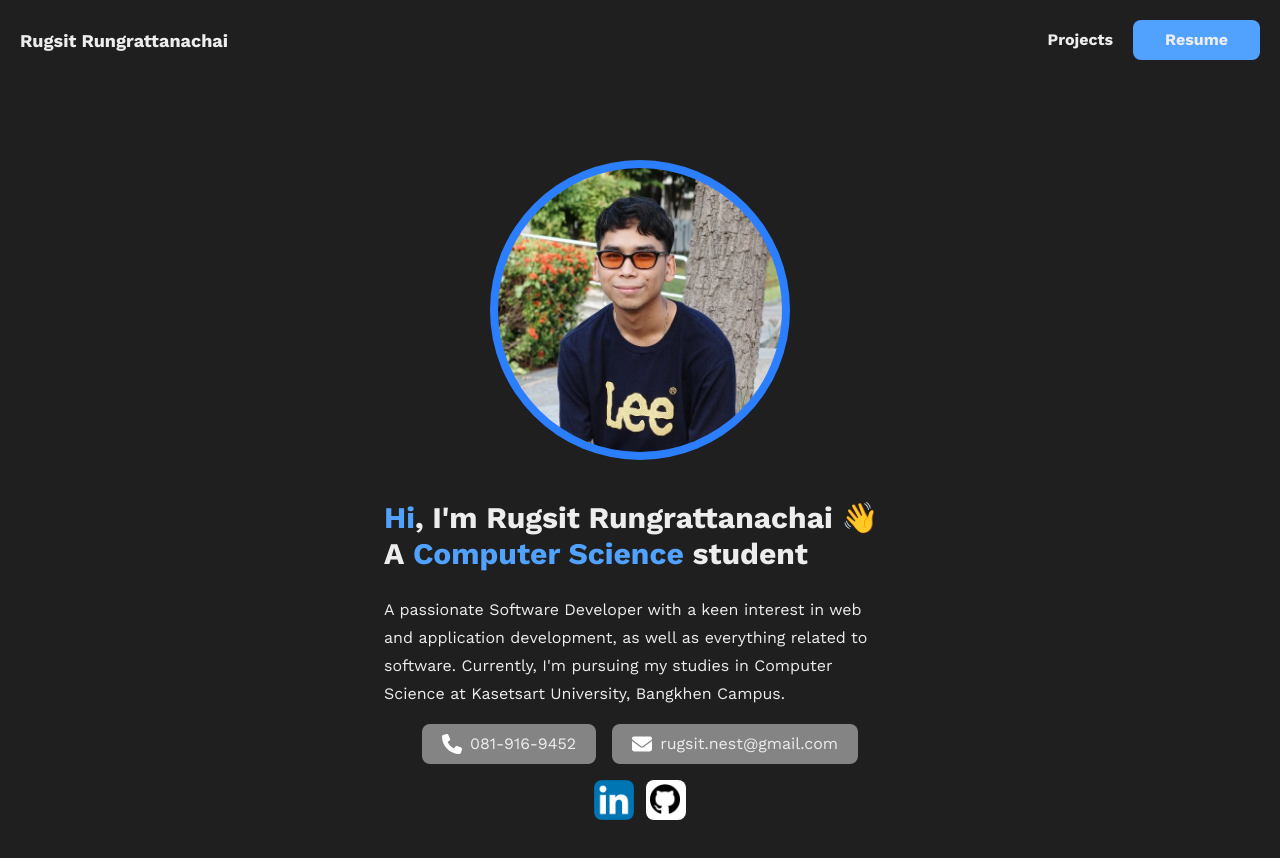
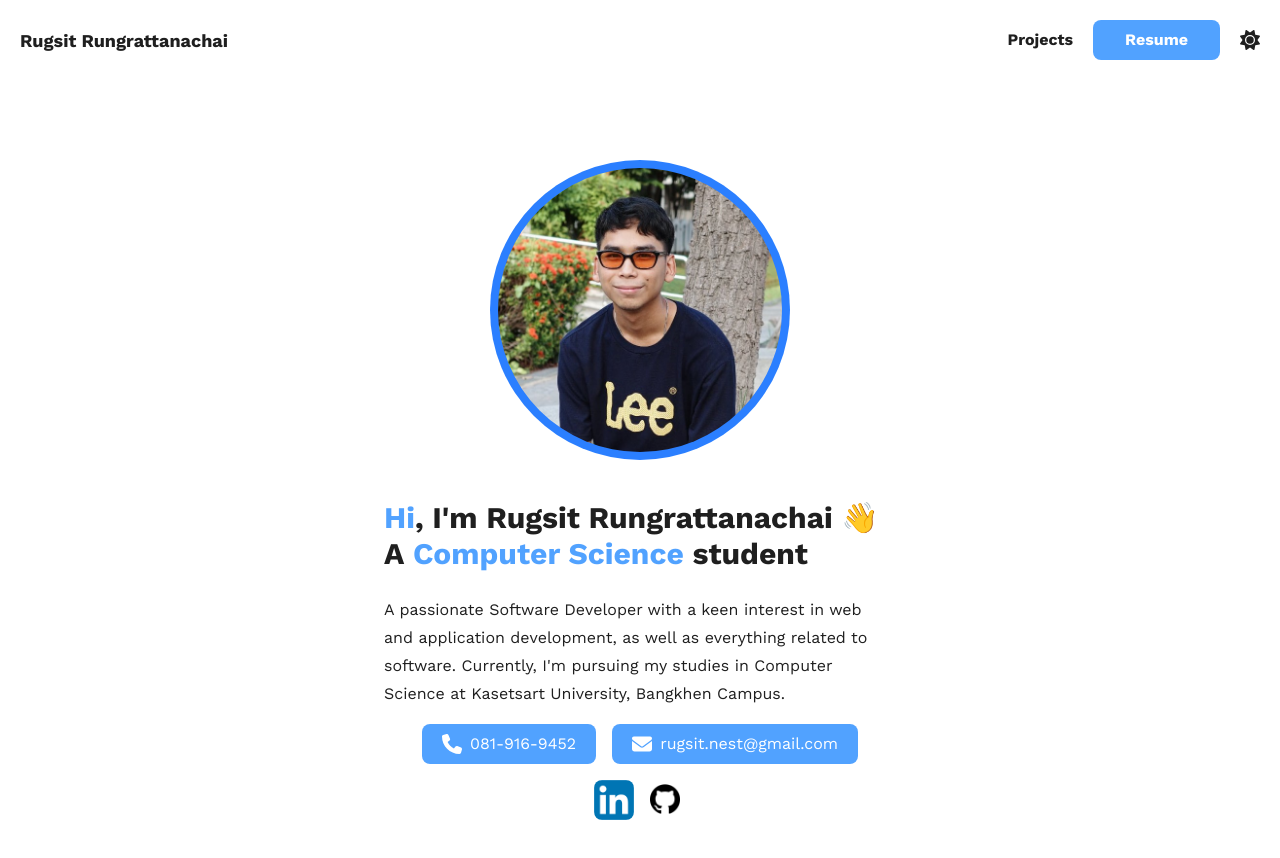
Before and after one commit to Rugsit/Portfolio, a Next.js app: page / in a window 1280 px wide. Shown: the top 858 px of the page. Built offline with nearby package versions, Linux system fonts and the light colour scheme.

Commit message:
feat: change theme dark or light

```diff
--- a/app/component/Icon.tsx
+++ b/app/component/Icon.tsx
@@ -105,3 +105,57 @@ export function Nuxt({
     </svg>
   );
 }
+
+export function Sun({
+  width,
+  height,
+  fill,
+  className,
+}: {
+  width: number;
+  height: number;
+  fill?: string;
+  className?: string;
+}) {
+  return (
+    <svg
+      xmlns="http://www.w3.org/2000/svg"
+      viewBox="0 0 512 512"
+      width={width}
+      height={height}
+      className={className}
+    >
+      <path
+        fill={fill}
+        d="M361.5 1.2c5 2.1 8.6 6.6 9.6 11.9L391 121l107.9 19.8c5.3 1 9.8 4.6 11.9 9.6s1.5 10.7-1.6 15.2L446.9 256l62.3 90.3c3.1 4.5 3.7 10.2 1.6 15.2s-6.6 8.6-11.9 9.6L391 391 371.1 498.9c-1 5.3-4.6 9.8-9.6 11.9s-10.7 1.5-15.2-1.6L256 446.9l-90.3 62.3c-4.5 3.1-10.2 3.7-15.2 1.6s-8.6-6.6-9.6-11.9L121 391 13.1 371.1c-5.3-1-9.8-4.6-11.9-9.6s-1.5-10.7 1.6-15.2L65.1 256 2.8 165.7c-3.1-4.5-3.7-10.2-1.6-15.2s6.6-8.6 11.9-9.6L121 121 140.9 13.1c1-5.3 4.6-9.8 9.6-11.9s10.7-1.5 15.2 1.6L256 65.1 346.3 2.8c4.5-3.1 10.2-3.7 15.2-1.6zM160 256a96 96 0 1 1 192 0 96 96 0 1 1 -192 0zm224 0a128 128 0 1 0 -256 0 128 128 0 1 0 256 0z"
+      />
+    </svg>
+  );
+}
+
+export function Moon({
+  width,
+  height,
+  fill,
+  className,
+}: {
+  width: number;
+  height: number;
+  fill?: string;
+  className?: string;
+}) {
+  return (
+    <svg
+      xmlns="http://www.w3.org/2000/svg"
+      viewBox="0 0 384 512"
+      width={width}
+      height={height}
+      className={className}
+    >
+      <path
+        fill={fill}
+        d="M223.5 32C100 32 0 132.3 0 256S100 480 223.5 480c60.6 0 115.5-24.2 155.8-63.4c5-4.9 6.3-12.5 3.1-18.7s-10.1-9.7-17-8.5c-9.8 1.7-19.8 2.6-30.1 2.6c-96.9 0-175.5-78.8-175.5-176c0-65.8 36-123.1 89.3-153.3c6.1-3.5 9.2-10.5 7.7-17.3s-7.3-11.9-14.3-12.5c-6.3-.5-12.6-.8-19-.8z"
+      />
+    </svg>
+  );
+}
--- a/app/component/nav.tsx
+++ b/app/component/nav.tsx
@@ -1,10 +1,15 @@
 "use client";
 import Link from "next/link";
-import { Menu } from "./Icon";
+import { Menu, Moon, Sun } from "./Icon";
 import { useState } from "react";
 
 export default function NavBar() {
   const [isNavbarOpen, setIsNavbarOpen] = useState(false);
+  const [isDark, setIsDark] = useState(false);
+  const changeTheme = () => {
+    setIsDark(!isDark);
+    document.body.classList.toggle("dark");
+  };
   return (
     <>
       <div className="flex justify-between p-5 items-center w-full gap-4 relative">
@@ -20,10 +25,32 @@ export default function NavBar() {
             </button>
           </Link>
           <Link href={"/resume.pdf"} target="_blank">
-            <button className=" transition-transform font-bold px-8 py-2 bg-blue-400 rounded-lg cursor-pointer hover:scale-90 active:opacity-80">
+            <button className=" transition-transform font-bold px-8 py-2 bg-blue-400 rounded-lg cursor-pointer hover:scale-90 active:opacity-80 text-white">
               Resume
             </button>
           </Link>
+          <button
+            onClick={() => {
+              changeTheme();
+            }}
+            className="cursor-pointer"
+          >
+            {isDark ? (
+              <Moon
+                width={20}
+                height={20}
+                className=""
+                fill={isDark ? "#ffffff" : "#1f1f1f"}
+              />
+            ) : (
+              <Sun
+                width={20}
+                height={20}
+                className=""
+                fill={isDark ? "#ffffff" : "#1f1f1f"}
+              />
+            )}
+          </button>
         </div>
         <button
           className="block sm:hidden cursor-pointer"
@@ -31,11 +58,16 @@ export default function NavBar() {
             setIsNavbarOpen(!isNavbarOpen);
           }}
         >
-          <Menu width={20} height={20} fill="#ffffff" className="" />
+          <Menu
+            width={20}
+            height={20}
+            className=""
+            fill={isDark ? "#ffffff" : "#1f1f1f"}
+          />
         </button>
         <div
           className={
-            `transition-all absolute backdrop-blur-md left-[20px] right-[20px] -bottom-11 flex justify-center items-center gap-6 bg-white/35 rounded-lg py-2 sm:hidden` +
+            `transition-all absolute backdrop-blur-md left-[20px] right-[20px] -bottom-11 flex justify-center items-center gap-6 bg-gray-200 dark:bg-white/35 rounded-lg py-2 sm:hidden` +
             (!isNavbarOpen ? " opacity-0 pointer-events-none scale-90" : "")
           }
         >
@@ -45,16 +77,31 @@ export default function NavBar() {
             </button>
           </Link>
           <Link href={"/resume.pdf"} target="_blank">
-            <button className=" transition-transform font-bold px-8 py-2 bg-blue-400 rounded-lg cursor-pointer hover:scale-90 active:opacity-80">
+            <button className=" transition-transform font-bold px-8 py-2 bg-blue-400 rounded-lg cursor-pointer hover:scale-90 active:opacity-80 text-white">
               Resume
             </button>
           </Link>
           <button
             onClick={() => {
-              document.body.classList.toggle("dark");
+              changeTheme();
             }}
+            className="cursor-pointer"
           >
-            test
+            {isDark ? (
+              <Moon
+                width={20}
+                height={20}
+                className=""
+                fill={isDark ? "#ffffff" : "#1f1f1f"}
+              />
+            ) : (
+              <Sun
+                width={20}
+                height={20}
+                className=""
+                fill={isDark ? "#ffffff" : "#1f1f1f"}
+              />
+            )}
           </button>
         </div>
       </div>
--- a/app/globals.css
+++ b/app/globals.css
@@ -1,18 +1,16 @@
 @import "tailwindcss";
 
-:root {
+.dark {
   --background: #1f1f1f;
   --foreground: #ededed;
 }
 
+:root {
+  --background: #ffffff;
+  --foreground: #1f1f1f;
+}
+
 @custom-variant dark (&:where(.dark, .dark *));
-
-/* @media (prefers-color-scheme: dark) {
-  :root {
-    --background: #1f1f1f;
-    --foreground: #ededed;
-  }
-} */
 
 body {
   background: var(--background);
--- a/app/layout.tsx
+++ b/app/layout.tsx
@@ -20,7 +20,7 @@ export default function RootLayout({
   return (
     <html lang="en">
       <body
-        className={`${workSans.className} antialiased h-screen flex flex-col no-scrollbar`}
+        className={`${workSans.className} antialiased h-screen flex flex-col no-scrollbar dark:bg-amber-600`}
       >
         <NavBar />
         {children}
--- a/app/page.tsx
+++ b/app/page.tsx
@@ -13,7 +13,7 @@ export default function Home() {
   return (
     <>
       <div
-        className={`w-full flex justify-center items-center flex-col max-w-[600px] mx-auto flex-1 `}
+        className={`w-full flex justify-center items-center flex-col max-w-[600px] mx-auto flex-1  `}
       >
         <div
           className={`transition-all duration-1000 flex justify-center items-center flex-col mx-11 my-20 ${
@@ -39,13 +39,13 @@ export default function Home() {
             Kasetsart University, Bangkhen Campus.
           </p>
           <div className="flex gap-4 items-center mt-4 text-[16px] flex-wrap justify-center">
-            <div className="flex items-center bg-white/45 rounded-lg px-5 py-2 gap-2">
+            <div className="flex items-center dark:bg-white/45 rounded-lg px-5 py-2 gap-2 bg-blue-400">
               <Call width={20} height={20} fill="#ffffff" />
-              <p>081-916-9452</p>
+              <p className="text-white ">081-916-9452</p>
             </div>
-            <div className="flex items-center bg-white/45 rounded-lg px-5 py-2 gap-2">
+            <div className="flex items-center dark:bg-white/45 rounded-lg px-5 py-2 gap-2 bg-blue-400">
               <Mail width={20} height={20} fill="#ffffff" />
-              <p>rugsit.nest@gmail.com</p>
+              <p className="text-white">rugsit.nest@gmail.com</p>
             </div>
             <div className="flex gap-3">
               <Link
--- a/app/project/eachProject/page.tsx
+++ b/app/project/eachProject/page.tsx
@@ -20,11 +20,11 @@ export default async function EachProject({
   } = await searchParams;
   return (
     <>
-      <div className="w-full max-w-[700px] mx-auto p-6">
+      <div className="w-full max-w-[700px] mx-auto p-6 ">
         <Link href={"/project"}>
           <p className="underline cursor-pointer mb-6"> back to projects</p>
         </Link>
-        <div className="flex items-center mb-9 gap-8">
+        <div className="flex items-center mb-9 gap-8 ">
           <p className="text-3xl ">{name}</p>
           <Link
             className="bg-white rounded-full p-2 hover:scale-95 transition-all"
@@ -34,7 +34,7 @@ export default async function EachProject({
             <img alt="image" src="/logo_tech/github.png" className="w-[51px]" />
           </Link>
         </div>
-        <div className="bg-white rounded-lg flex flex-col mb-8">
+        <div className="rounded-lg flex flex-col mb-8 dark:bg-white bg-gray-100">
           <img
             alt="image"
             src={thumbnail}
--- a/app/project/page.tsx
+++ b/app/project/page.tsx
@@ -151,7 +151,7 @@ export default function Project() {
                 }}
                 key={index}
               >
-                <div className="max-w-[400px] w-full bg-white rounded-lg cursor-pointer hover:scale-95 transition-transform">
+                <div className="max-w-[400px] w-full dark:bg-white  bg-gray-50 rounded-lg cursor-pointer hover:scale-95 transition-transform">
                   <Image
                     width={1000}
                     height={1000}
@@ -183,7 +183,7 @@ export default function Project() {
                           : item.typeProject == "Desktop Application"
                           ? "bg-purple-400"
                           : "bg-blue-400"
-                      } rounded-lg w-fit text-[12px] mt-2`}
+                      } rounded-lg w-fit text-[12px] text-white mt-2`}
                     >
                       {item.typeProject}
                     </p>
```
